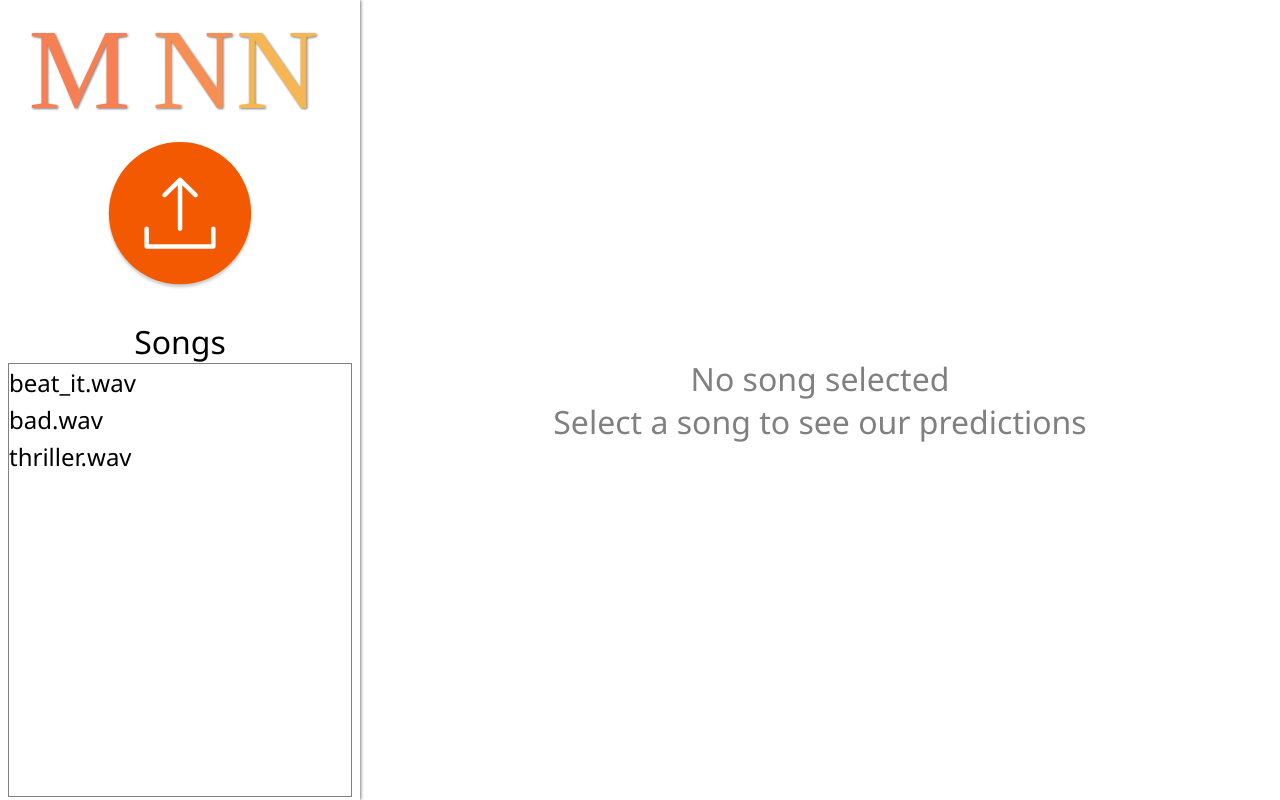
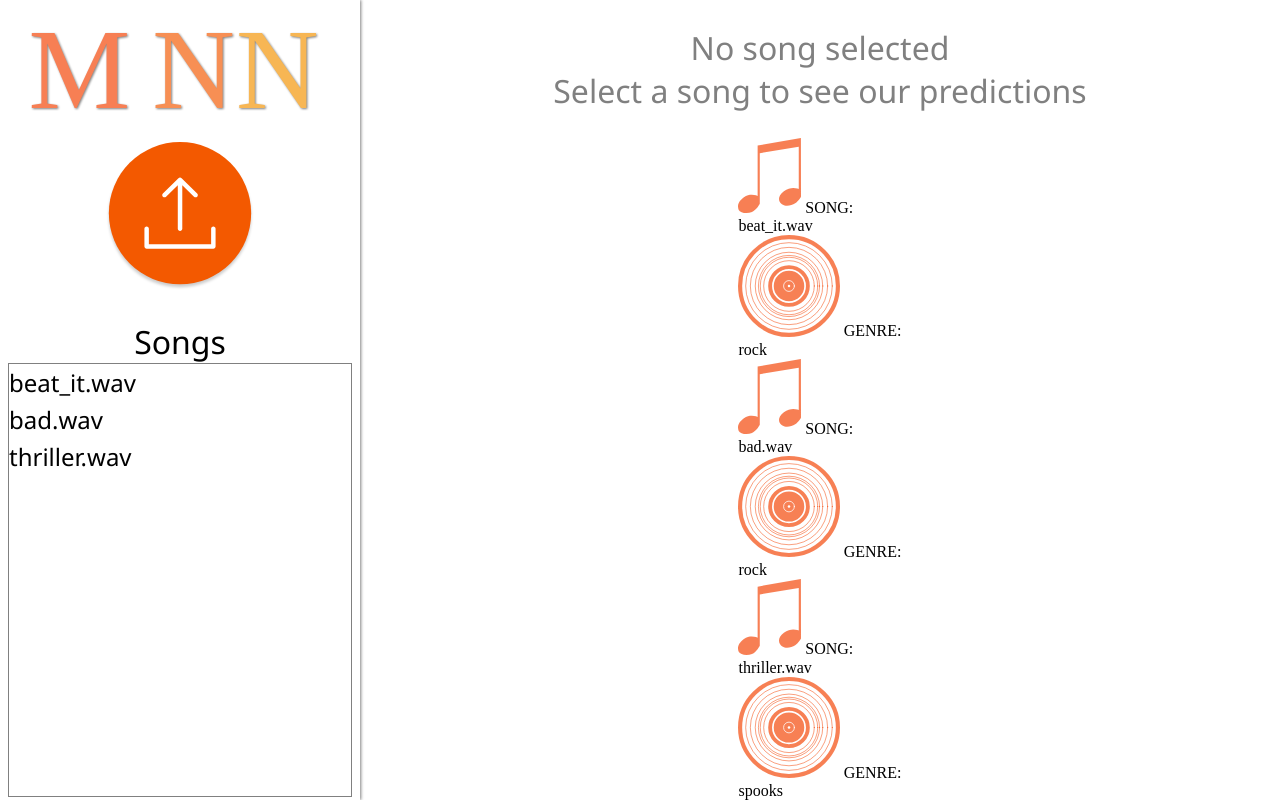
Before and after one commit to cannon-steven/MusicGenreClassification_NeuralNetwork, a Flask app: page /main in a window 1280 px wide. Run offline with Flask 2, Linux system fonts and the light colour scheme.

Commit message:
Added SONG: and GENRE: elements with data into results div

```diff
--- a/templates/main.html
+++ b/templates/main.html
@@ -36,6 +36,26 @@
                 <span>No song selected</span>
                 <span>Select a song to see our predictions</span>
             </div>
+            {% for song in songs %}
+                <div class="results">
+                    <div class="tags">
+                        <div class="songTag">
+                            <div class="songTagBox">
+                                <img src="/static/images/musicSymbol.svg" class="musicSymbol">
+                                <span>SONG:</span>
+                            </div>
+                            <span class="tagLabel">{{song.filename}}</span>
+                        </div>
+                        <div class="genreTag">
+                            <div class="genreTagBox">
+                                <img src="/static/images/recordSymbol.svg" class="recordSymbol">
+                                <span>GENRE:</span>
+                            </div>
+                            <span class="tagLabel">{{song.primaryGenre}}</span>
+                        </div>
+                    </div>
+                </div>
+            {% endfor %}
         </div>
 
     </body>
```
